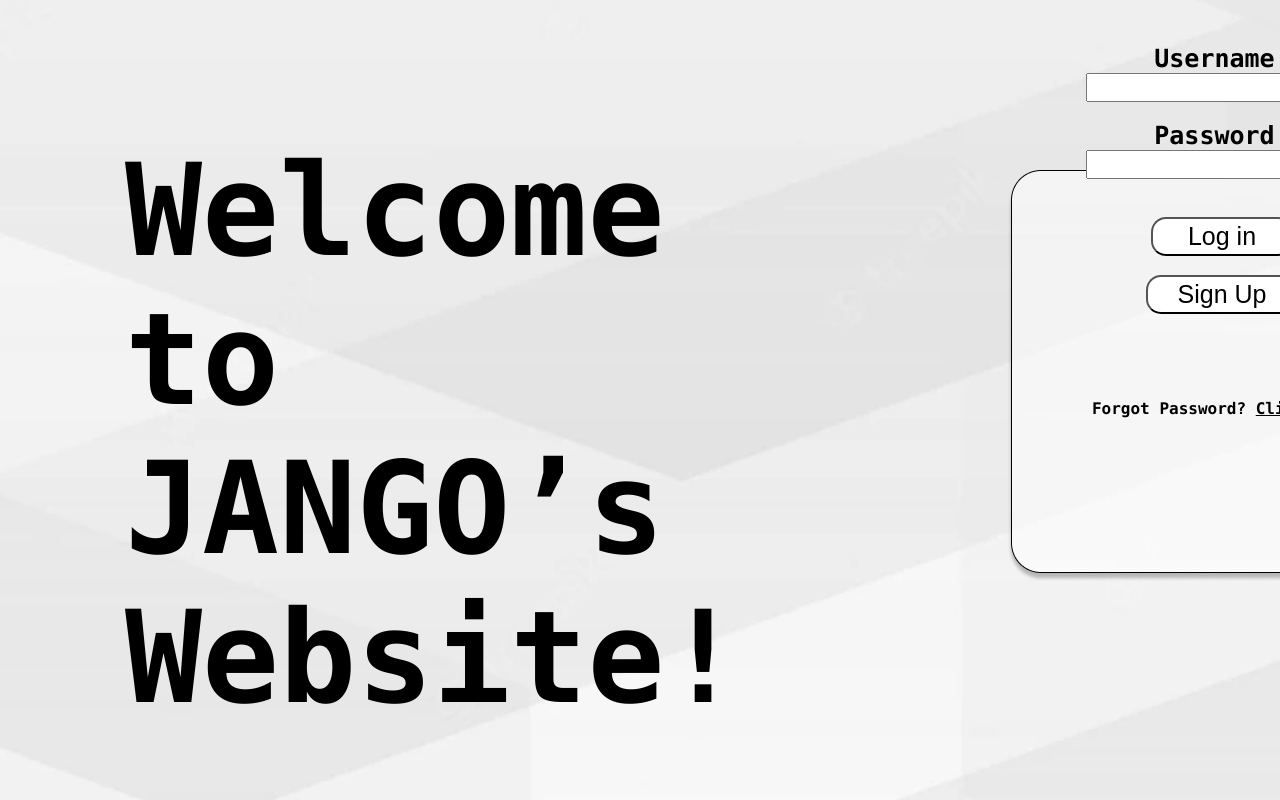
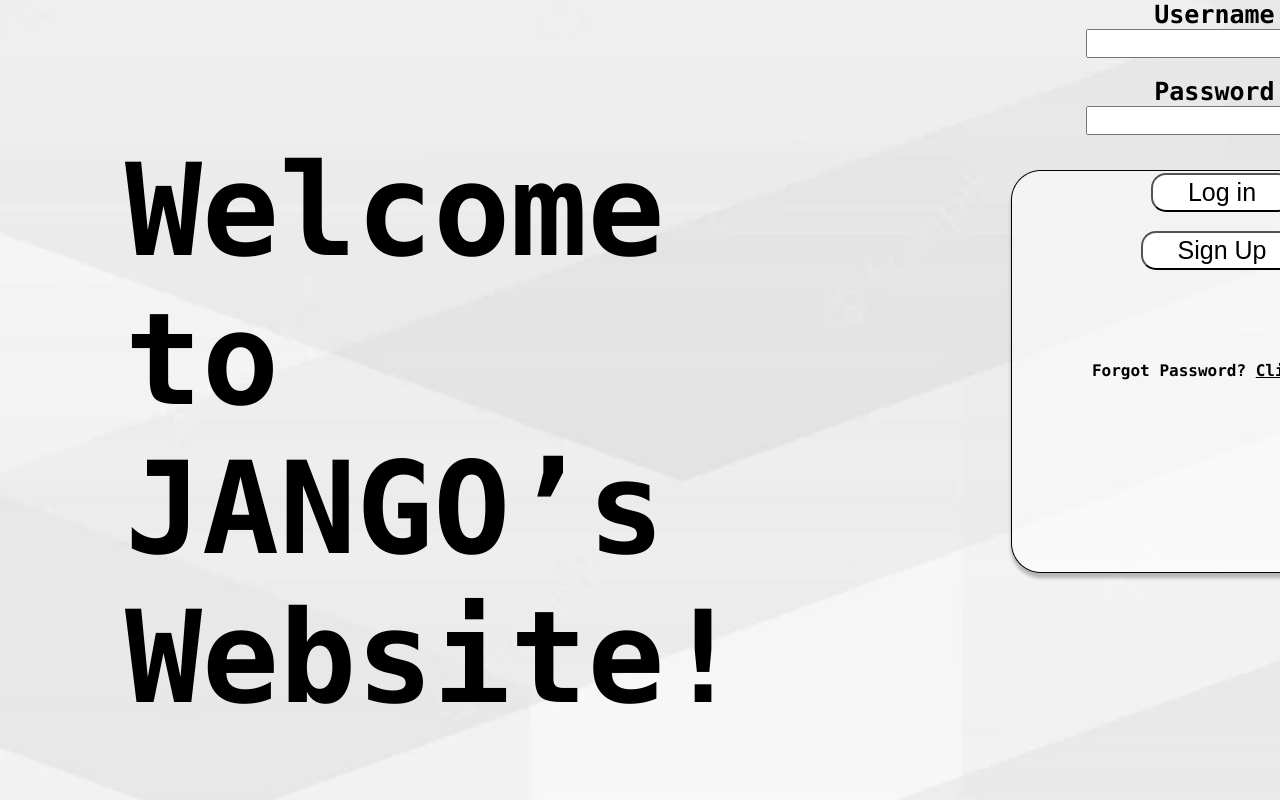
Before and after one commit to Pwersa/jango_site_reactjs, a Next.js app: page /home in a window 1280 px wide. Shown: the top 800 px of the page. Built offline with nearby package versions, Linux system fonts and the light colour scheme.

Commit message:
FIX Some elements not operating properly

```diff
--- a/components/Homepage.jsx
+++ b/components/Homepage.jsx
@@ -30,7 +30,9 @@ function Homepage(){
                     <br />
                 </form>
                 <br />
-                <button className={styles.signup}>Sign Up</button>
+
+                <button className={styles.button_signup}>Sign Up</button>
+
 
                 <p className={styles.forgot}>Forgot Password? <a href="#">Click Here</a></p>
 
--- a/components/Homepage.module.css
+++ b/components/Homepage.module.css
@@ -26,7 +26,7 @@
 .forms {
     position: relative;
     text-align: center;
-    padding: 170px 165px;
+    padding: 170px 165px 90px;
     color: black;
     font-weight:900;
 }
@@ -39,19 +39,6 @@
 .login_form > br {
     display: block;
     margin: 50%;
-}
-
-.signup {
-    position: relative;
-    font-size: 25px;
-    background-color: white;
-    color: black;
-    border-width: 2px;
-    border-radius: 15px;
-    border-color: black;
-    font-size: 25px;
-    bottom: 55%;
-    padding: 3px 30px 3px 30px;
 }
 
 .username {
@@ -95,6 +82,24 @@
     background-color: aqua;
 }
 
+.button_signup{
+    position: relative;
+    font-size: 25px;
+    background-color: white;
+    color: black;
+    border-width: 2px;
+    border-radius: 15px;
+    border-color: black;
+    font-size: 25px;
+    bottom: 55%;
+    padding: 3px 35px 3px 35px;
+}
+
+.button_signup:hover{
+    background-color: aqua;
+}
+
+
 .forgot {
     position: relative;
     bottom: 48%;
@@ -106,9 +111,8 @@
 
 .introduction {
     position: absolute;
-    font-size: 25px;
     bottom: 30%;
-    left: 1304px;
+    left: 1319px;
     color: black;
     font-size: 32px;
 }
```
